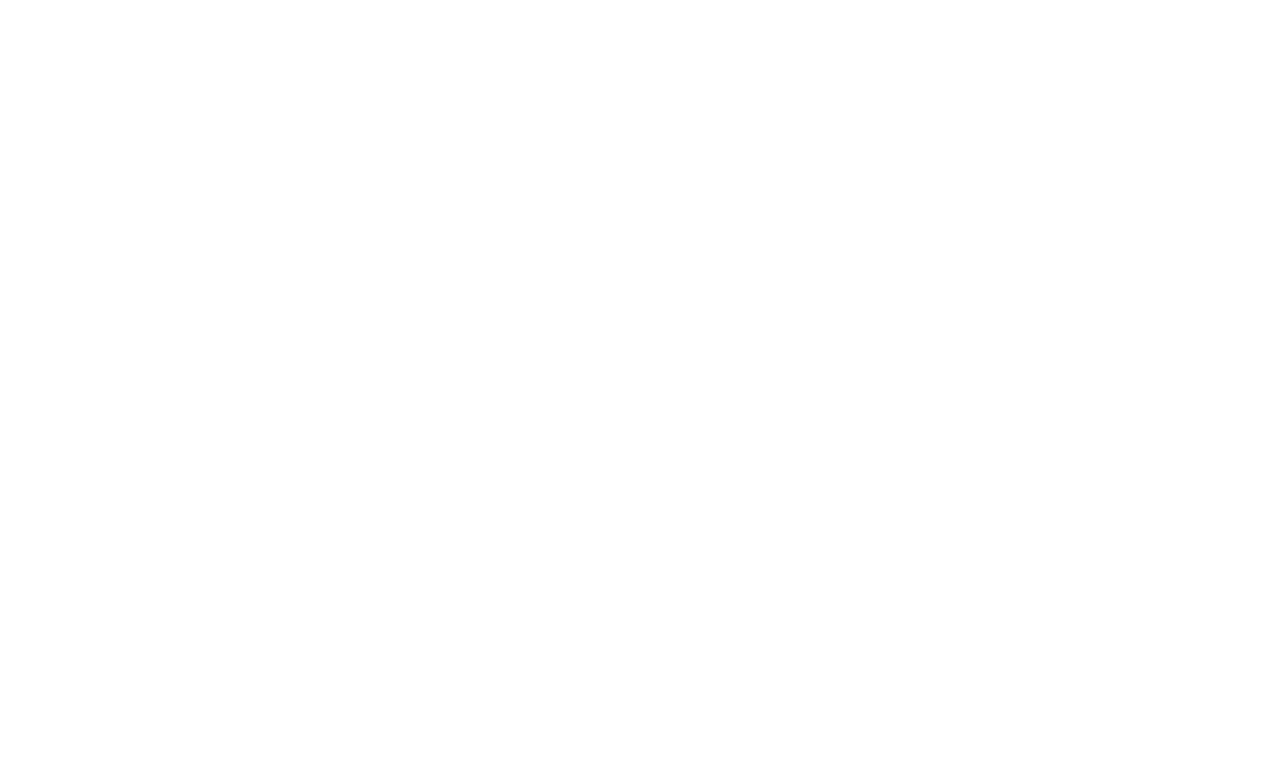
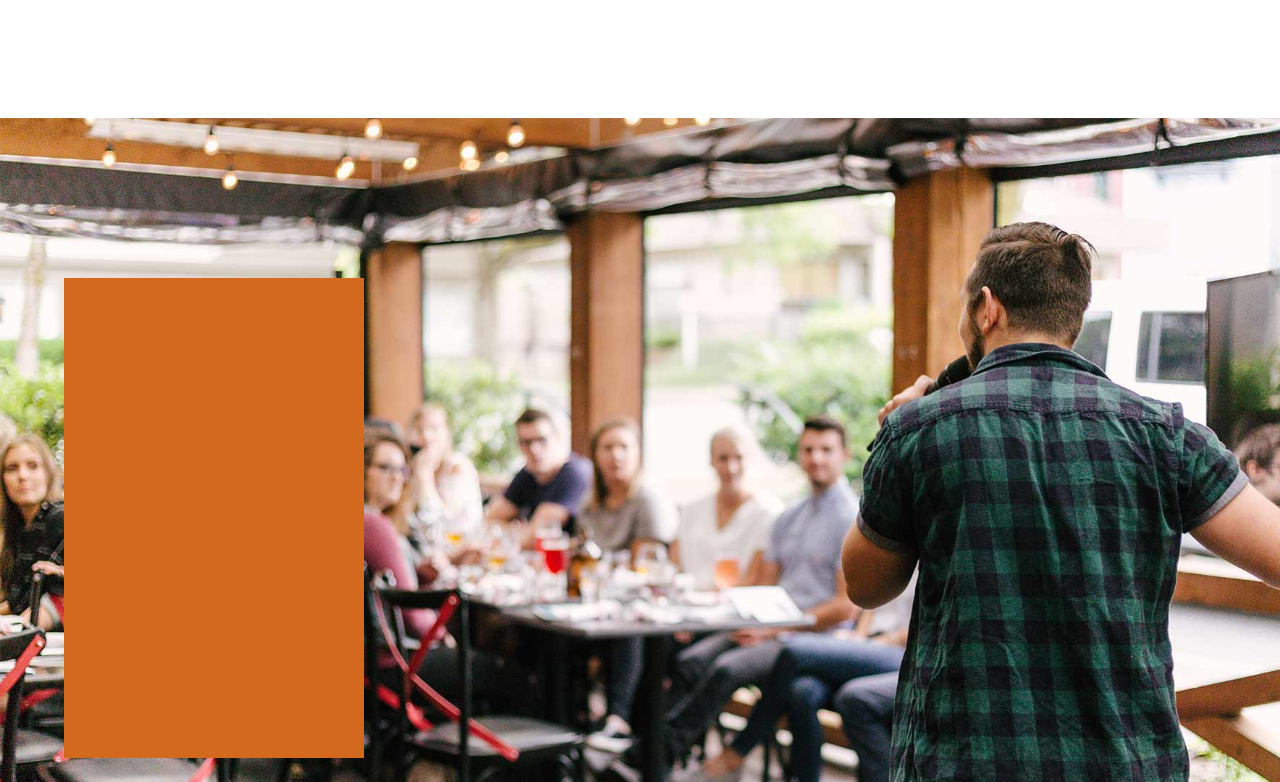
Before and after one commit to sandyclaws89/proj-html-vuejs, a Vue app: page / in a window 1280 px wide. Shown: the part 1778-2560 px from the top of the page. Before the commit the page ends 1926 px from the top, so only its background shows below. Built offline with nearby package versions, Linux system fonts and the light colour scheme.

Commit message:
impostazione events box

```diff
--- a/src/assets/styles/partials/general.scss
+++ b/src/assets/styles/partials/general.scss
@@ -12,7 +12,7 @@
 }
 .main-container{
     width: 90vw;
-    background-color:darkgoldenrod;
+    // background-color:darkgoldenrod;
 }
 .test-var1{
     background-color: brown;
--- /dev/null
+++ b/src/components/EventsSection.vue
@@ -0,0 +1,39 @@
+<template>
+  <section class="flex">
+      <div class="main-container flex">
+          <div class="events-box">
+
+          </div>
+          <!-- <img src="../assets/img/h1-img-09.jpg" alt=""> -->
+      </div>
+  </section>
+</template>
+
+<script>
+export default {
+    name:'EventsSection',
+}
+</script>
+
+<style lang='scss' scoped>
+section{
+        background-image: url('../assets/img/h1-img-09.jpg');
+        background-size: cover;
+        margin-top: 120px;
+        width: calc(100vw - (100vw - 100%));
+        height: 100vh;
+        justify-content: center;
+        align-content: center;
+        .main-container{
+            align-items: center;
+        }
+         .events-box{
+             width: 300px;
+             height: 60%;
+             background-color: chocolate;
+            //  padding-left: 25px;
+
+        }
+}
+
+</style>
--- a/src/components/MainTeach.vue
+++ b/src/components/MainTeach.vue
@@ -1,11 +1,13 @@
 <template>
   <main>
     <SpecialtiesSection/>
+    <EventsSection/>
   </main>
 </template>
 
 <script>
 import SpecialtiesSection from './SpecialtiesSection.vue'
+import EventsSection from './EventsSection.vue'
 
 export default {
     name: 'MainTeach',
@@ -15,7 +17,8 @@ export default {
       }
     },
     components: {
-      SpecialtiesSection
+      SpecialtiesSection,
+      EventsSection,
     }
 
 }
--- a/src/components/SpecialtiesSection.vue
+++ b/src/components/SpecialtiesSection.vue
@@ -16,7 +16,7 @@
                 <ul class="flex">
                     <li v-for="(method, index) in arrMethods" :key="index" class="flex">
                         <div class="methods-text">
-                            <!-- FIXME:SISTEMA CARIAMENTO IMG  -->
+                            <!-- FIXME:SISTEMA CARICAMENTO IMG  -->
                             <img :src="method.img" :alt="title">
                             <h3>
                                 {{method.title}}
```
